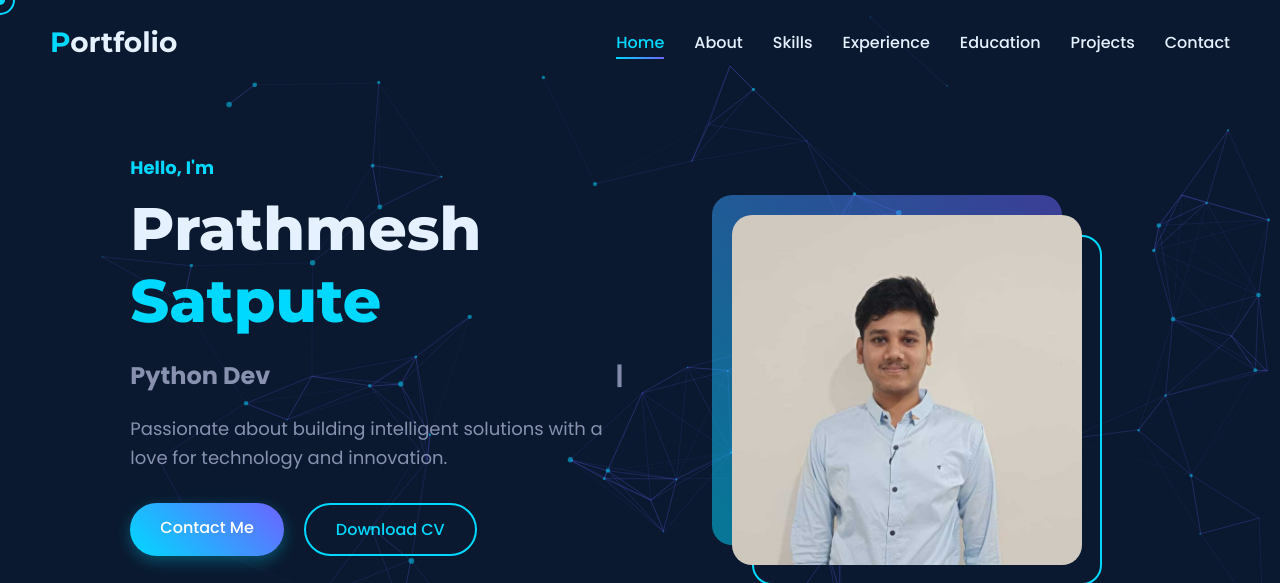
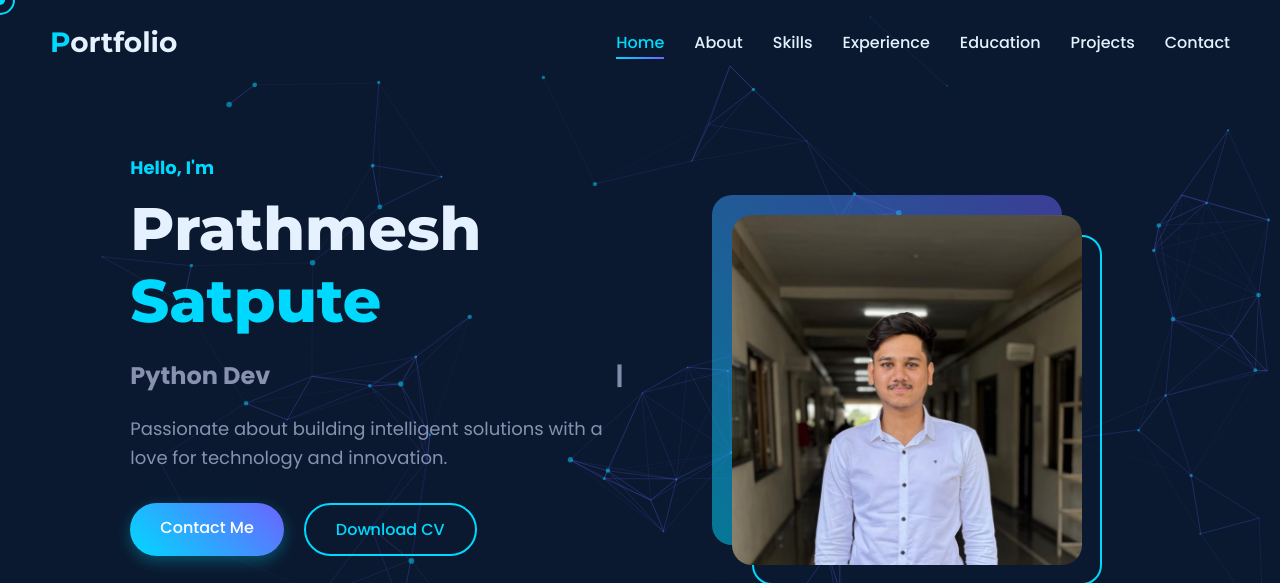
Before and after one commit to Prathmesh5332/prathamesh-portfolio, a plain HTML site: page index.html in a window 1280 px wide. Shown: the top 583 px of the page. Drawn offline with nearby package versions, Linux system fonts and the light colour scheme.

Commit message:
Update index.html

```diff
--- a/index.html
+++ b/index.html
@@ -71,7 +71,7 @@
             </div>
             <div class="image-content" data-aos="fade-left" data-aos-delay="400">
                 <div class="img-box">
-                    <img src="./profilepic.jpeg" alt="Prathmesh Satpute" class="home-img">
+                    <img src="./Pic3.jpg" alt="Prathmesh Satpute" class="home-img">
                     <div class="shape shape-1"></div>
                     <div class="shape shape-2"></div>
                 </div>
```
